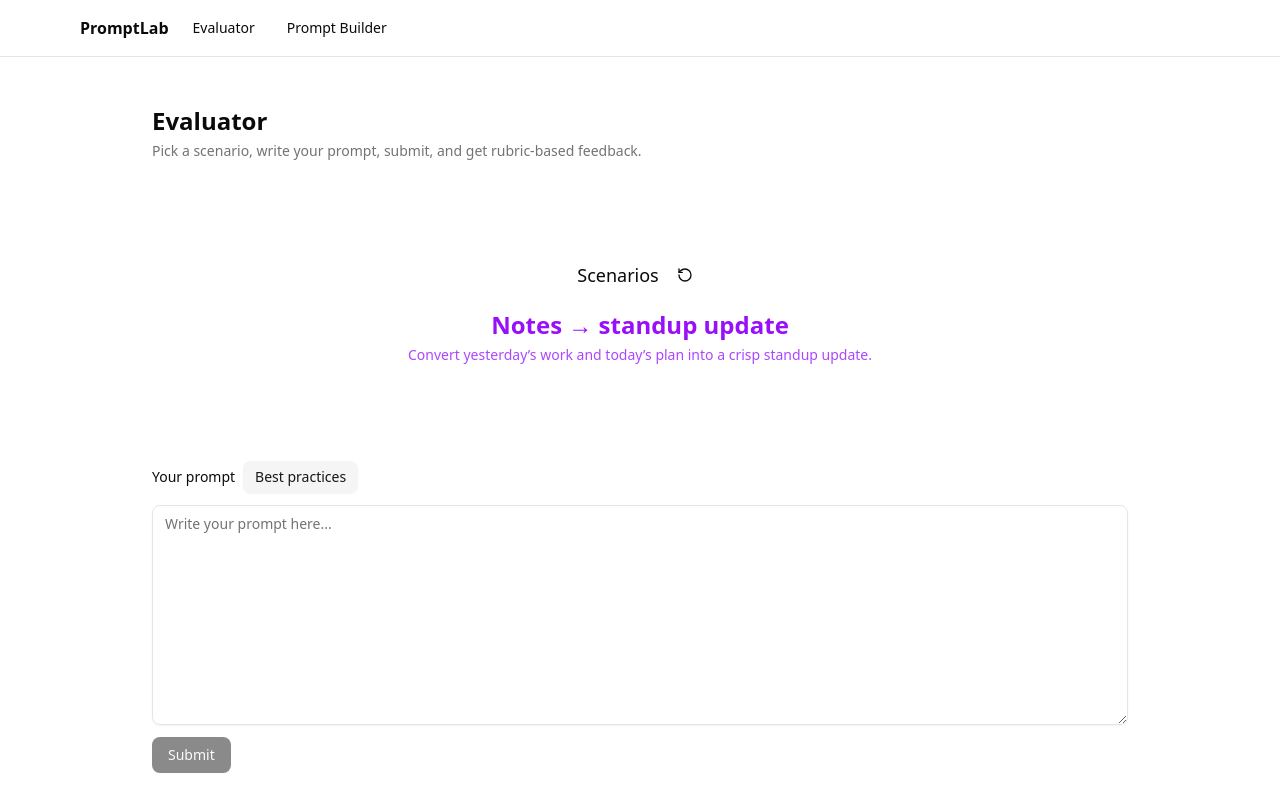
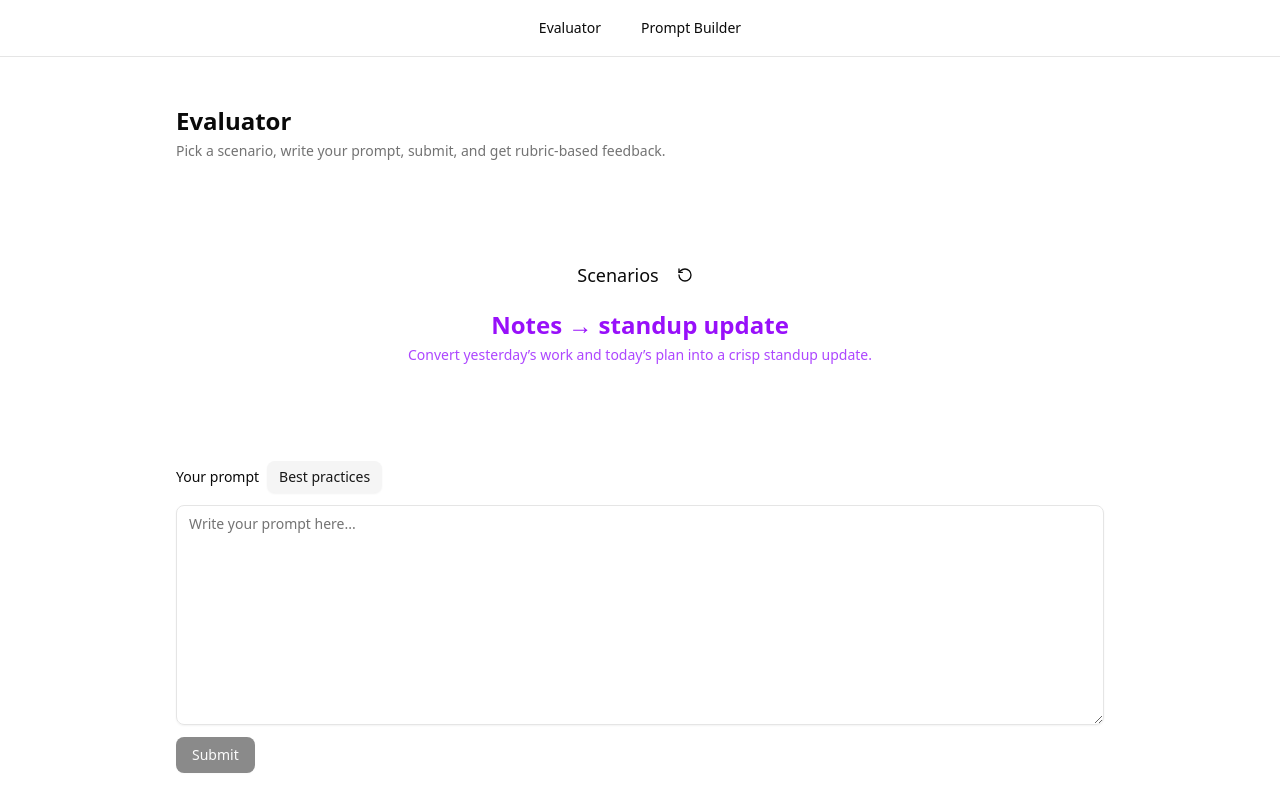
Before and after one commit to Ebaka716/eval, a Next.js app: page /prompt in a window 1280 px wide. Shown: the top 812 px of the page. Built offline with nearby package versions, Linux system fonts and the light colour scheme.

Commit message:
Layout: center top nav menu; standardize page shells to max-w-5xl px-6 for Evaluator and Builder

```diff
--- a/src/app/builder/page.tsx
+++ b/src/app/builder/page.tsx
@@ -104,7 +104,7 @@ export default function BuilderPage() {
   }
 
   return (
-    <div className="p-6 grid gap-6 md:grid-cols-2">
+    <div className="mx-auto max-w-5xl px-6 py-6 grid gap-6 md:grid-cols-2">
       <div className="space-y-4">
         <div>
           <h1 className="text-2xl font-semibold">Prompt Builder</h1>
--- a/src/app/layout.tsx
+++ b/src/app/layout.tsx
@@ -30,9 +30,8 @@ export default function RootLayout({
         className={`${geistSans.variable} ${geistMono.variable} antialiased`}
       >
         <header className="border-b">
-          <div className="mx-auto max-w-6xl px-4 py-3 flex items-center gap-3">
-            <Link href="/" className="font-semibold">PromptLab</Link>
-            <nav className="flex items-center gap-2">
+          <div className="mx-auto max-w-5xl px-6 py-3 flex items-center justify-center">
+            <nav className="flex items-center gap-4">
               <Link href="/prompt">
                 <Button variant="ghost" size="sm">Evaluator</Button>
               </Link>
@@ -42,7 +41,7 @@ export default function RootLayout({
             </nav>
           </div>
         </header>
-        <main className="mx-auto max-w-6xl px-4 py-6">
+        <main className="mx-auto max-w-5xl px-6 py-6">
           {children}
         </main>
       </body>
--- a/src/app/prompt/page.tsx
+++ b/src/app/prompt/page.tsx
@@ -73,7 +73,7 @@ export default function PromptPage() {
   }
 
   return (
-    <div className="mx-auto max-w-5xl p-6 space-y-8">
+    <div className="mx-auto max-w-5xl px-6 py-6 space-y-8">
       <header className="space-y-1">
         <h1 className="text-2xl font-semibold">Evaluator</h1>
         <p className="text-muted-foreground text-sm">
```
